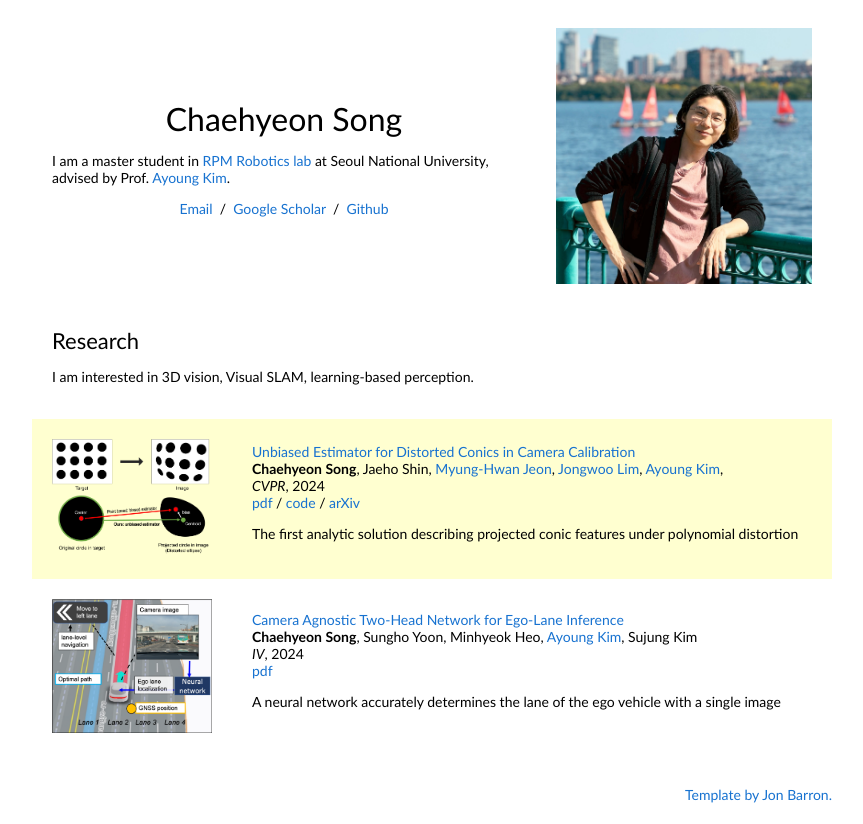
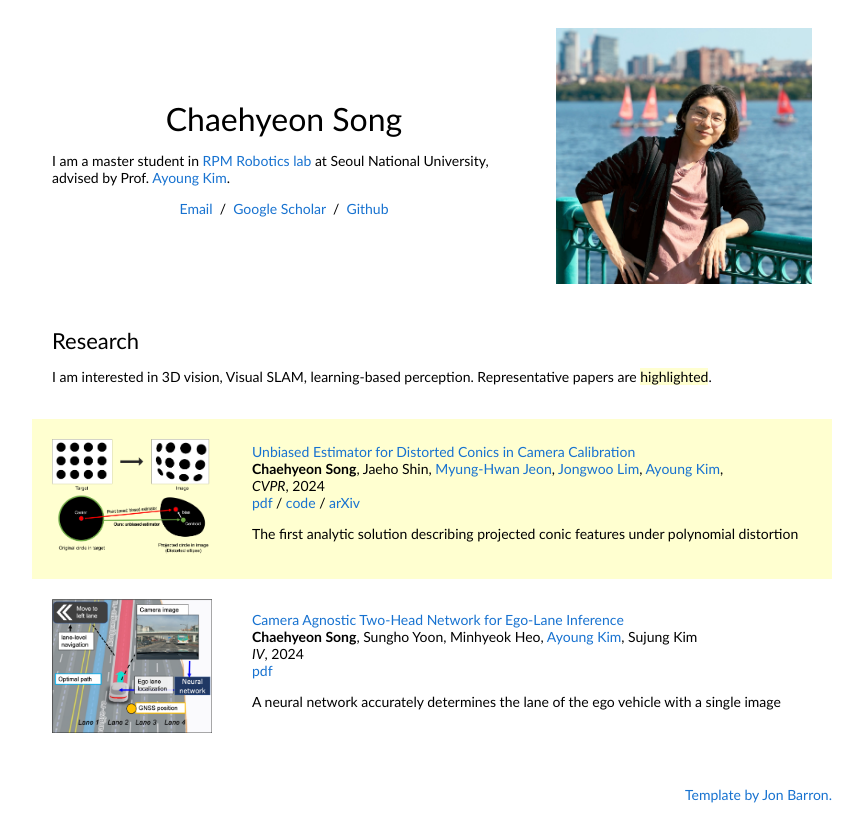
Before and after one commit to ChaehyeonSong/chaehyeonsong.github.io, a plain HTML site: page index.html in a window 1280 px wide. Shown: the whole page, without its empty margins (208-1071 px from the left). Drawn offline with Linux system fonts and the light colour scheme.

Commit message:
update
Signed-off-by: chaehyeonsong <colin13053@gmail.com>

```diff
--- a/index.html
+++ b/index.html
@@ -38,7 +38,7 @@
             <td style="padding:20px;width:100%;vertical-align:middle">
               <heading>Research</heading>
               <p>
-              I am interested in 3D vision, Visual SLAM, learning-based perception.
+              I am interested in 3D vision, Visual SLAM, learning-based perception. Representative papers are <span class="highlight">highlighted</span>.
               </p>
             </td>
           </tr>
```
